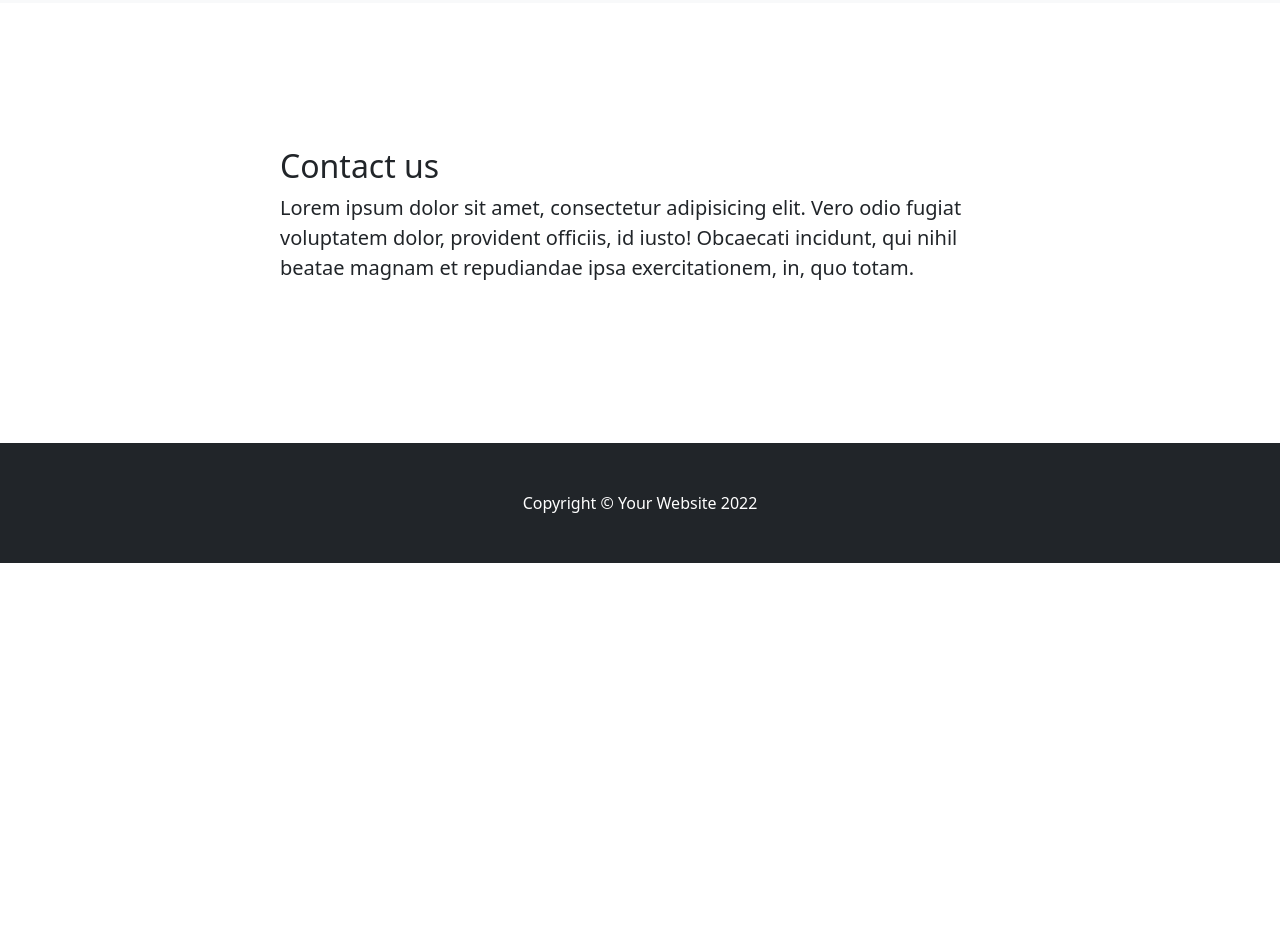
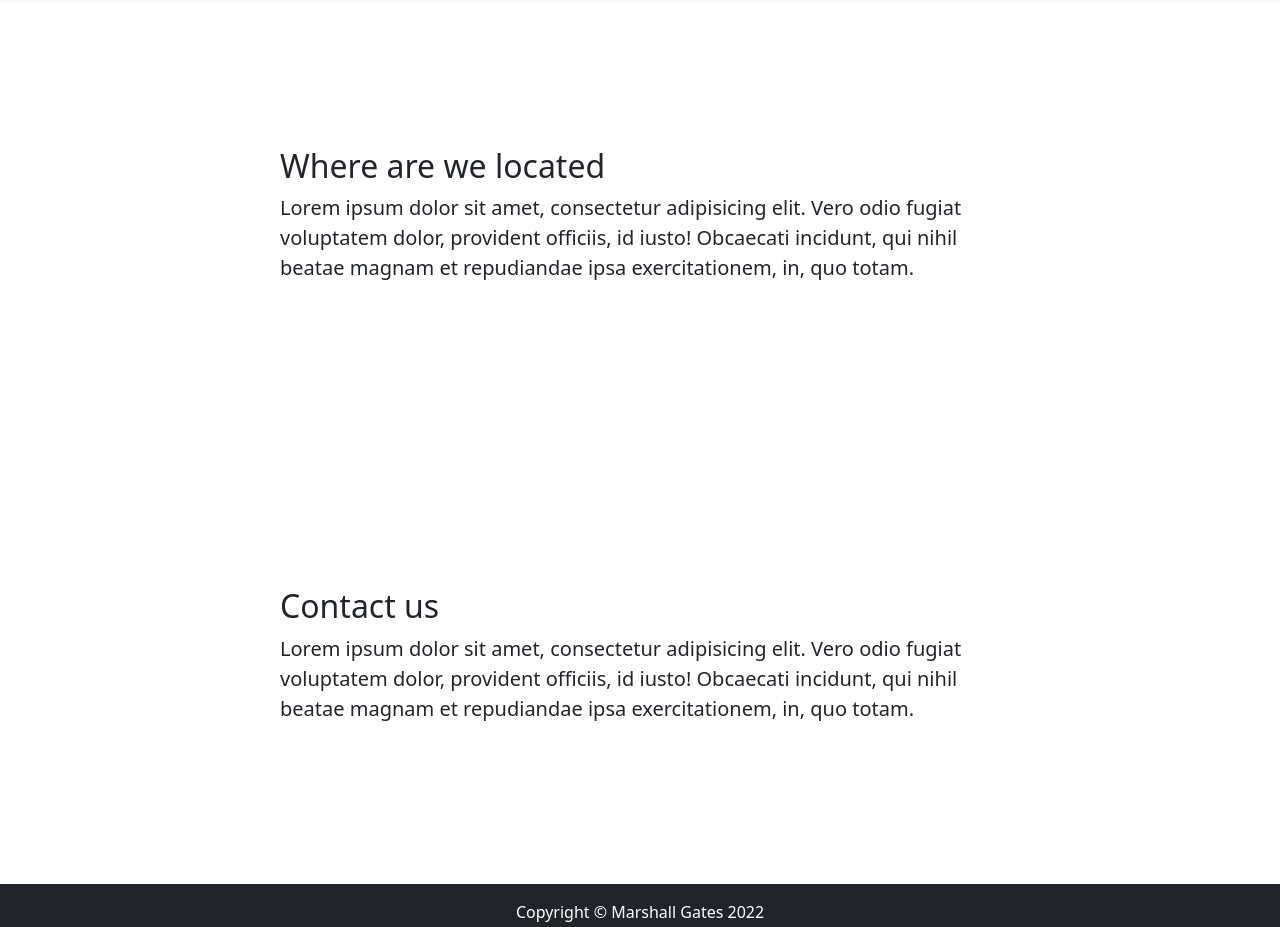
Before and after one commit to mggates39/StartSmoothScrolling, a website: page src/pug/index.pug in a window 1280 px wide. Shown: the part 1442-2369 px from the top of the page. Before the commit the page ends 2005 px from the top, so only its background shows below. Drawn offline with nearby package versions, Linux system fonts and the light colour scheme; files that its build step writes are made by us from their sources.

Commit message:
testing some changes

```diff
--- a/src/pug/index.pug
+++ b/src/pug/index.pug
@@ -29,6 +29,8 @@ html(lang='en')
                             a.nav-link(href='#about') About
                         li.nav-item
                             a.nav-link(href='#services') Services
+                        li.nav-item
+                            a.nav-link(href='#location') Location
                         li.nav-item
                             a.nav-link(href='#contact') Contact
 
@@ -63,6 +65,15 @@ html(lang='en')
                         p.lead
                             | Lorem ipsum dolor sit amet, consectetur adipisicing elit. Aut optio velit inventore, expedita quo laboriosam possimus ea consequatur vitae, doloribus consequuntur ex. Nemo assumenda laborum vel, labore ut velit dignissimos.
 
+        // Location section
+        section#location
+            .container.px-4
+                .row.gx-4.justify-content-center
+                    .col-lg-8
+                        h2 Where are we located
+                        p.lead
+                            | Lorem ipsum dolor sit amet, consectetur adipisicing elit. Vero odio fugiat voluptatem dolor, provident officiis, id iusto! Obcaecati incidunt, qui nihil beatae magnam et repudiandae ipsa exercitationem, in, quo totam.
+
         // Contact section
         section#contact
             .container.px-4
@@ -73,9 +84,9 @@ html(lang='en')
                             | Lorem ipsum dolor sit amet, consectetur adipisicing elit. Vero odio fugiat voluptatem dolor, provident officiis, id iusto! Obcaecati incidunt, qui nihil beatae magnam et repudiandae ipsa exercitationem, in, quo totam.
 
         // Footer
-        footer.py-5.bg-dark
+        footer.py-3.bg-dark
             .container.px-4
-                p.m-0.text-center.text-white Copyright &copy; Your Website 2022
+                p.m-0.text-center.text-white Copyright &copy; Marshall Gates 2022
 
         // Bootstrap core JS
         script(src='https://cdn.jsdelivr.net/npm/bootstrap@5.1.3/dist/js/bootstrap.bundle.min.js')
```
Also changed, not shown: dist/index.html.
